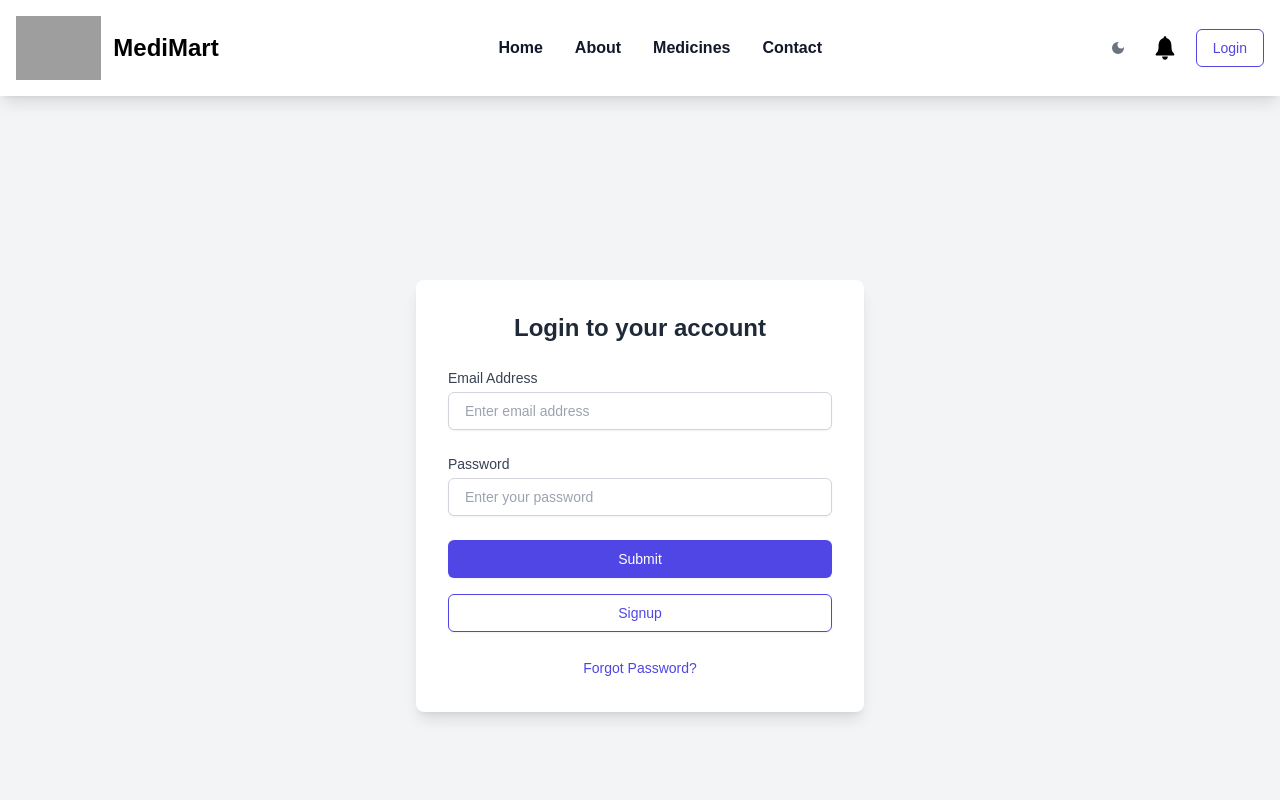
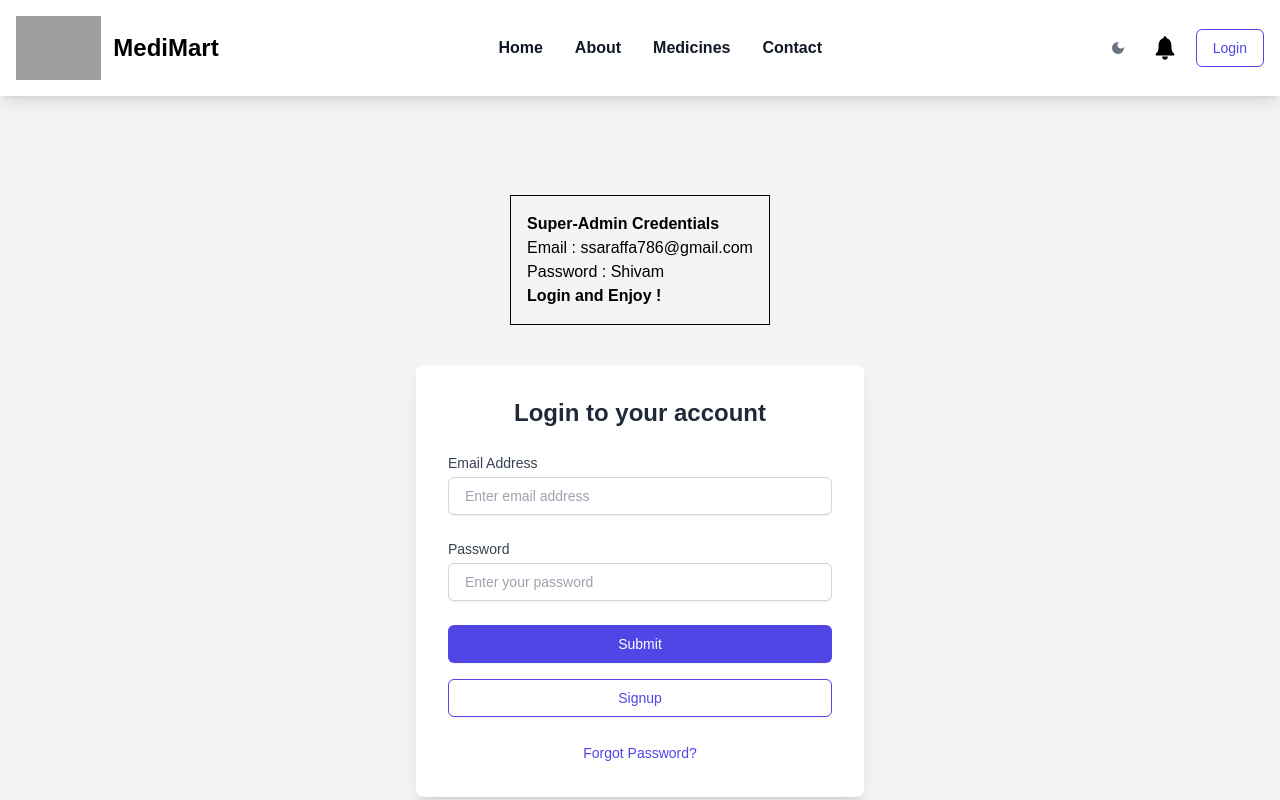
Before and after one commit to saraffa13/project, a React (Vite) app in the folder client/: page /login in a window 1280 px wide. Shown: the top 800 px of the page. Built offline with nearby package versions, Linux system fonts and the light colour scheme; no server answers; grey boxes are pictures that could not be loaded.

Commit message:
Code Refractored

```diff
--- a/client/src/App.tsx
+++ b/client/src/App.tsx
@@ -26,7 +26,7 @@ function App() {
 
   return (
     <>
-      <ToastContainer draggable />
+      <ToastContainer draggable closeOnClick />
       <AllRoutes />
     </>
   );
--- a/client/src/pages/Home.tsx
+++ b/client/src/pages/Home.tsx
@@ -38,7 +38,6 @@ const Home = () => {
 					setSpecialOffers(offerMedicines);
 
 				} else {
-					console.log(offerMedicines);
 					setFeaturedProducts(offerMedicines)
 				}
 			} catch (error) {
--- a/client/src/pages/Login/Login.tsx
+++ b/client/src/pages/Login/Login.tsx
@@ -4,8 +4,9 @@ import { Link, useNavigate } from 'react-router-dom';
 import { useDispatch } from 'react-redux';
 import axios from 'axios';
 import { notify } from '../../utils/helper';
-import { checkUserName, login } from '../../store/slicers/authSlicer';
+import { checkUserName, getUsers, login } from '../../store/slicers/authSlicer';
 import useLocalStorage from '../../hooks/useLocalStorage';
+import { fetchOrders } from '../../store/slicers/cartSlicer';
 
 let baseURL = import.meta.env.VITE_BASE_URL;
 
@@ -29,6 +30,8 @@ export const Login = () => {
             });
             setLoggedIn(true);
             dispatch(checkUserName());
+            dispatch(getUsers());
+            dispatch(fetchOrders());
             return response.data;
         } catch (error) {
             console.error("Error during login:", error);
@@ -72,7 +75,16 @@ export const Login = () => {
     };
 
     return (
-        <div className="min-h-screen bg-gray-100 dark:bg-gray-900 flex items-center justify-center">
+        <div className="min-h-screen bg-gray-100 dark:bg-gray-900 flex items-center justify-center flex-col gap-10">
+            <div className='border border-black p-4'>
+                <strong>Super-Admin Credentials</strong>
+                <br />
+                Email : ssaraffa786@gmail.com
+                <br />
+                Password : Shivam
+                <br />
+                <strong>Login and Enjoy !</strong>
+            </div>
             <div className="w-full max-w-md bg-white dark:bg-gray-800 rounded-lg shadow-lg p-8">
                 <h1 className="text-2xl font-bold mb-6 text-center text-gray-800 dark:text-gray-200">
                     Login to your account
--- a/client/src/store/slicers/authSlicer.ts
+++ b/client/src/store/slicers/authSlicer.ts
@@ -47,7 +47,6 @@ export const checkUserName = createAsyncThunk<any>(
 				localStorage.setItem("role", response.data.data.role);
 				return response.data.data;
 			} catch (error) {
-				console.log(error);
 				throw new Error("Error");
 			}
 		} else {
@@ -72,7 +71,6 @@ export const getNotification = createAsyncThunk<any>(
 		const response = await axios.get(`${baseURL}/user/notification`, {
 			withCredentials: true,
 		});
-		console.log(response.data.data);
 		return response.data.data;
 	}
 );
@@ -81,7 +79,6 @@ export const getUsers = createAsyncThunk<any>("auth/getUsers", async () => {
 	const response = await axios.get(`${baseURL}/user/get-all-users`, {
 		withCredentials: true,
 	});
-	console.log(response.data.data);
 	return response.data.data;
 });
 
@@ -165,7 +162,6 @@ export const authSlice = createSlice({
 				localStorage.setItem("loggedIn", "true");
 				(state.email = action.payload.email),
 					(state.role = action.payload.role);
-				console.log(action.payload);
 				state.notification = action.payload.notifications;
 				state.loggedIn = true;
 			}
@@ -180,7 +176,6 @@ export const authSlice = createSlice({
 		});
 
 		builder.addCase(getUsers.fulfilled, (state: UserState, action) => {
-			console.log(action.payload);
 			state.users = action.payload;
 		});
 	},
--- a/client/src/store/slicers/cartSlicer.tsx
+++ b/client/src/store/slicers/cartSlicer.tsx
@@ -19,7 +19,6 @@ export const fetchCart = createAsyncThunk<any>(
     "cart/fetchCart",
     async () => {
         const response = await axios.get(`${baseURL}/cart/`, { withCredentials: true })
-        console.log(response.data.data);
         return response.data.data;
     }
 );
@@ -27,7 +26,6 @@ export const fetchOrders = createAsyncThunk<any>(
     "cart/fetchOrders",
     async () => {
         const response = await axios.get(`${baseURL}/order/`, { withCredentials: true })
-        console.log(response.data.data);
         return response.data.data;
     }
 );
@@ -66,7 +64,6 @@ export const cartSlice = createSlice({
             })
         },
         updateQuantity: (state: any, action: any) => {
-            console.log(action.payload);
             if (action.payload.type === 'increment') {
                 state.totalPrice += Number(action.payload.price);
             } else {
--- a/client/src/store/slicers/medicineSlicer.ts
+++ b/client/src/store/slicers/medicineSlicer.ts
@@ -15,7 +15,6 @@ export const fetchMedicines = createAsyncThunk<any>(
   "medicine/fetchMedicines",
   async () => {
     const response = await axios.get(`${baseURL}/medicine`);
-    console.log(response.data.data);
     return response.data.data;
   }
 );
@@ -34,7 +33,6 @@ export const medicineSlice = createSlice({
     builder.addCase(
       fetchMedicines.fulfilled,
       (state: MedicineListType, action) => {
-        console.log(action.payload);
         state.medicines = action.payload;
       }
     );
```
